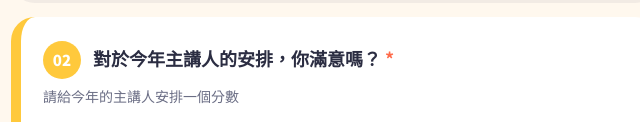
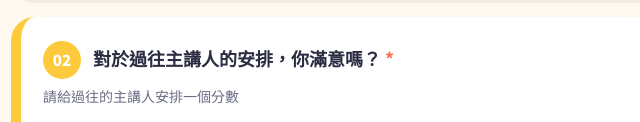
Before and after one commit to choumeitaipei-byte/speaker-survey, a plain HTML site: page index.html in a window 1280 px wide. Shown: the part 678-800 px from the top of the page, 305-945 px from the left. Drawn offline with Linux system fonts and the light colour scheme.

Commit message:
Update survey question about speaker satisfaction

```diff
--- a/index.html
+++ b/index.html
@@ -157,8 +157,8 @@ textarea{min-height:110px;resize:vertical}
   </section>
 
   <section class="card" data-q="2" data-req="1">
-    <div class="qh"><div class="no">02</div><h2>對於今年主講人的安排，你滿意嗎？ <span class="req">*</span></h2></div>
-    <p class="hint">請給今年的主講人安排一個分數</p>
+    <div class="qh"><div class="no">02</div><h2>對於過往主講人的安排，你滿意嗎？ <span class="req">*</span></h2></div>
+    <p class="hint">請給過往的主講人安排一個分數</p>
     <div class="scale">
       <label class="opt"><input type="radio" name="score" value="1"><span>1</span></label>
       <label class="opt"><input type="radio" name="score" value="2"><span>2</span></label>
```
